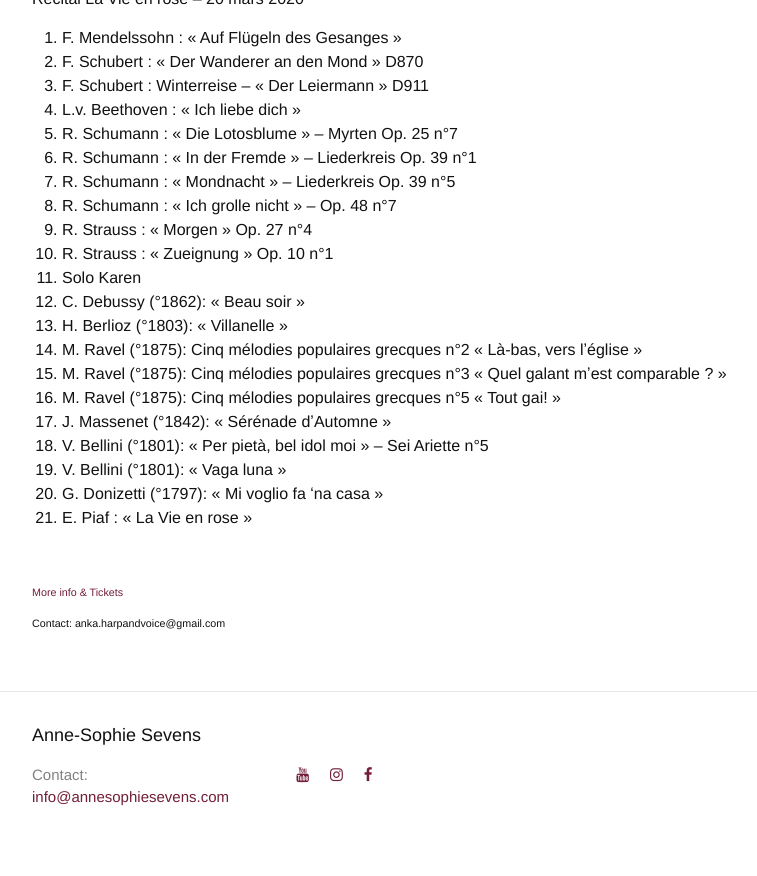
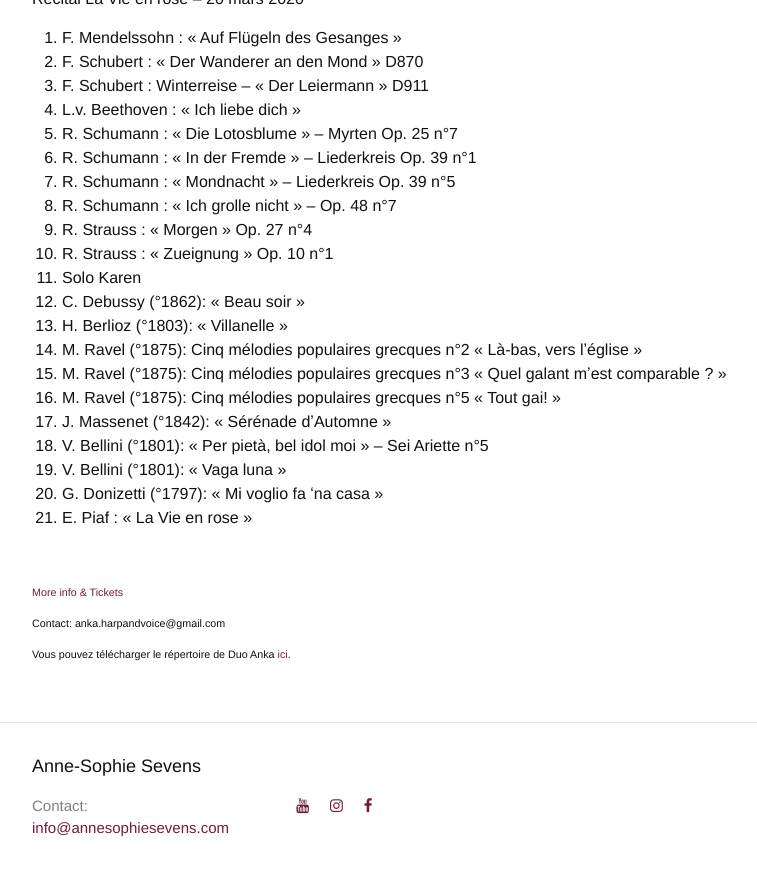
Before and after one commit to annesophie-sevens/annesophie-sevens.github.io, a Jekyll site: the page built from anka-fr.md, in a window 1280 px wide and 900 px high, scrolled down 756 px. Shown: the top 876 px of the window, without its empty margins (238-995 px from the left). Built offline with Jekyll 4.4.1, drawn with Linux system fonts in a browser that asks for light colours; nearby versions of some CDN libraries.

Commit message:
Update anka-fr.md

```diff
--- a/anka-fr.md
+++ b/anka-fr.md
@@ -46,3 +46,5 @@ Recital La Vie en rose – 20 mars 2020
 ###### <a href="https://www.casaveronica.net/events/duo-anka" target="_blank">More info & Tickets</a>
 
 ###### Contact: anka.harpandvoice@gmail.com
+
+###### Vous pouvez télécharger le répertoire de Duo Anka [ici]({{ site.baseurl }}/assets/DuoAnkaEvent.pdf).
```
